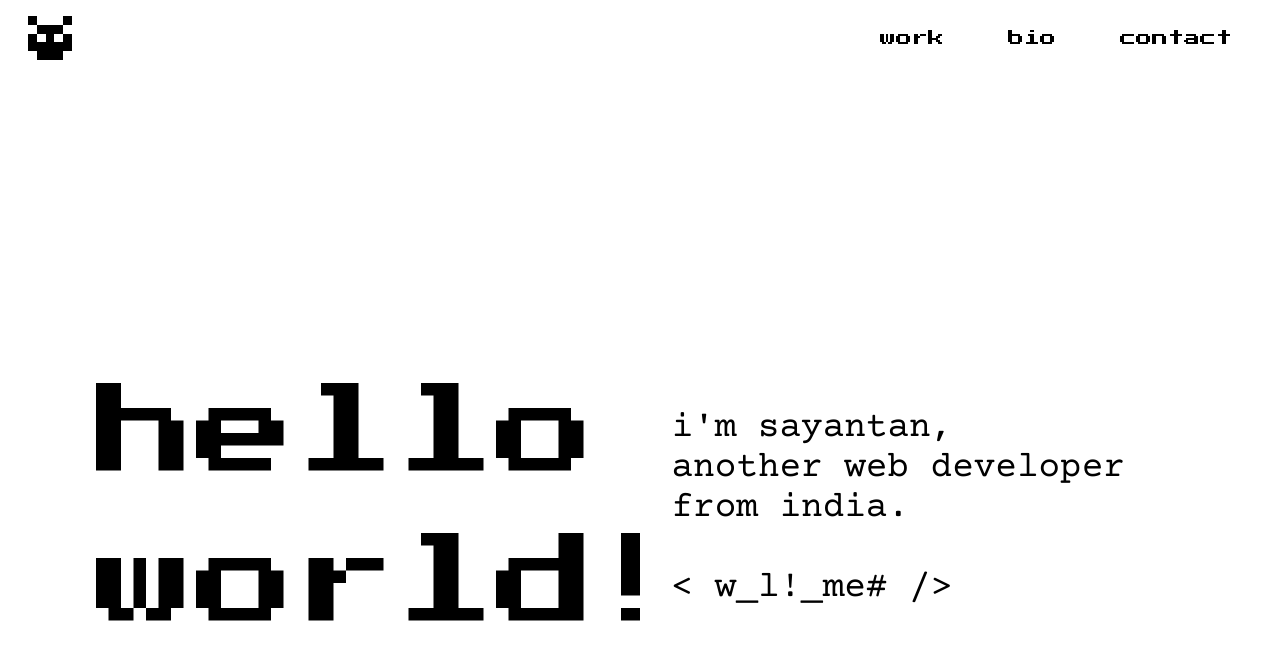
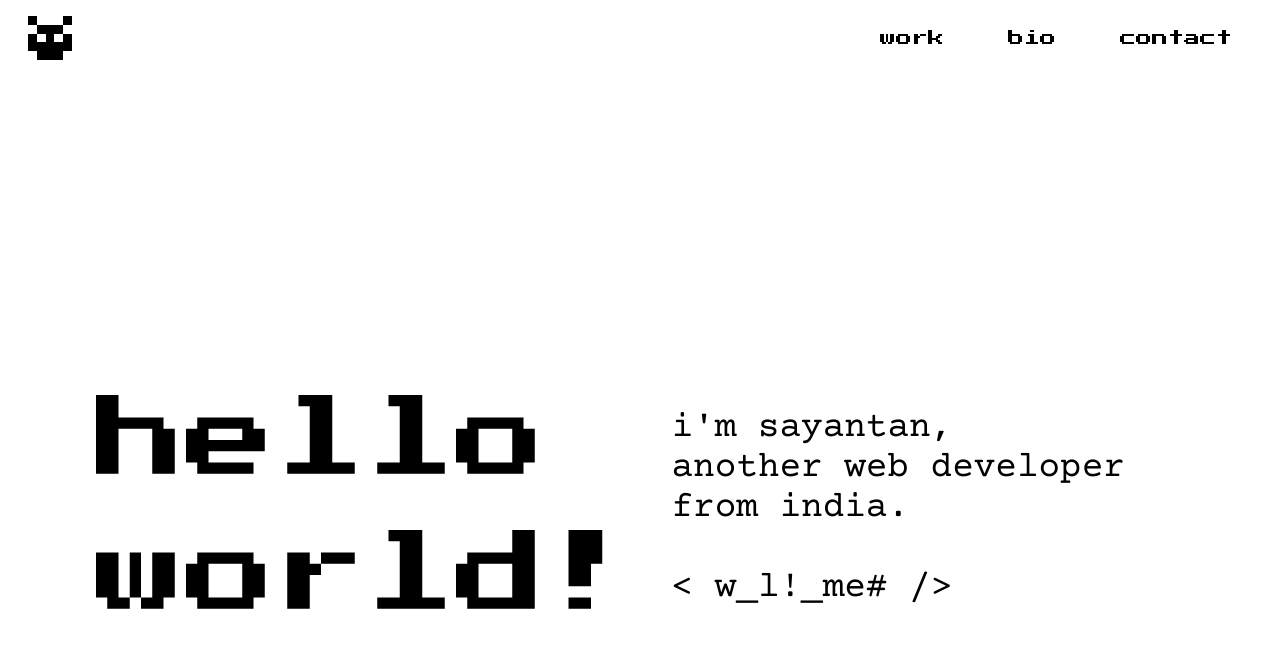
Before and after one commit to stravo1/website-old, a Next.js app: page / in a window 1280 px wide. Shown: the top 660 px of the page. Built offline with nearby package versions, Linux system fonts and the light colour scheme.

Commit message:
change: reduced font sizes for pixelated texts

```diff
--- a/components/home/Pixelated.js
+++ b/components/home/Pixelated.js
@@ -1,6 +1,6 @@
 const Pixelated = ({ children }) => {
   return (
-    <div className="flex items-end break-words md:max-h-[45vw] overflow-hidden py-6 md:ml-4 basis-1/2 text-[50px] md:text-[60px] lg:text-[80px] xl:text-[100px] font-cursive lg:pl-8">
+    <div className="flex items-end break-words md:max-h-[45vw] overflow-hidden py-6 md:ml-4 basis-1/2 text-[40px] md:text-[50px] lg:text-[75px] xl:text-[90px] font-cursive lg:pl-8">
       {children}
     </div>
   );
```
